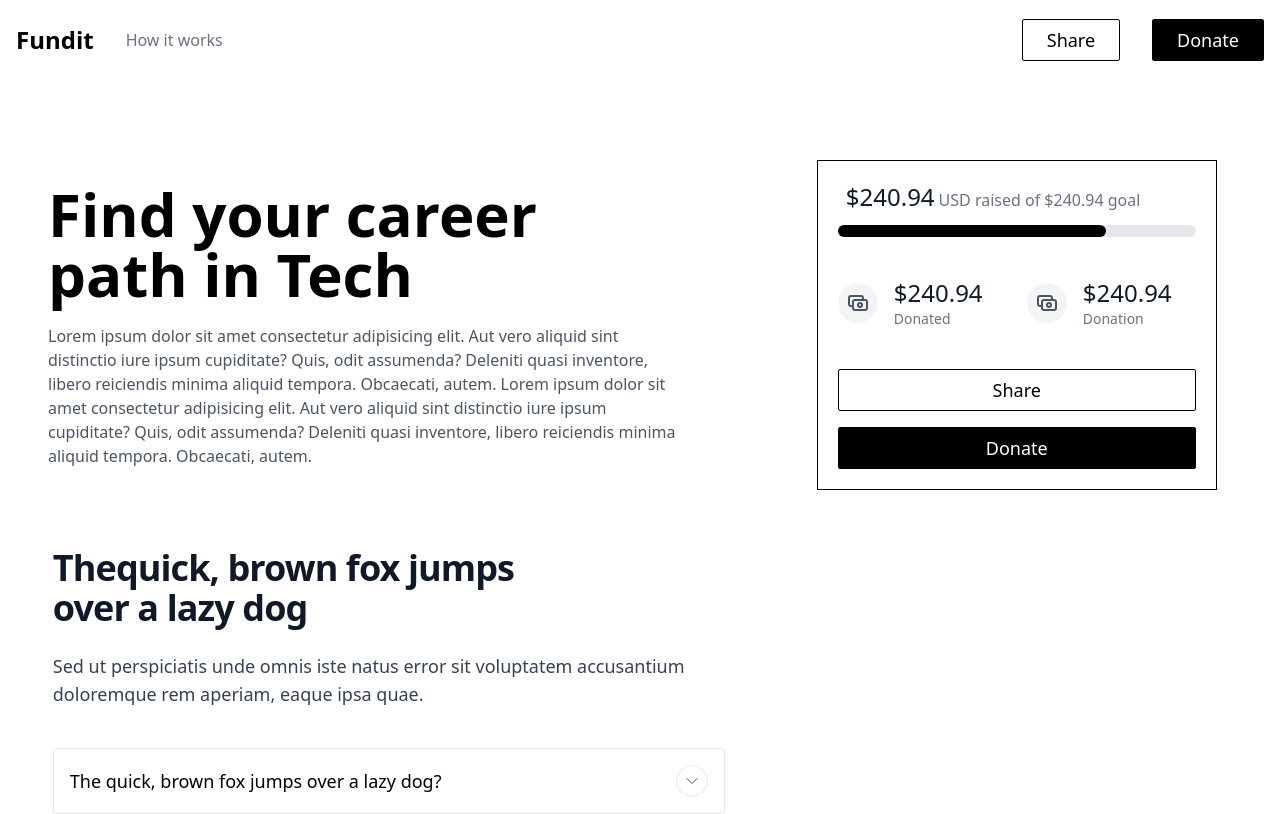
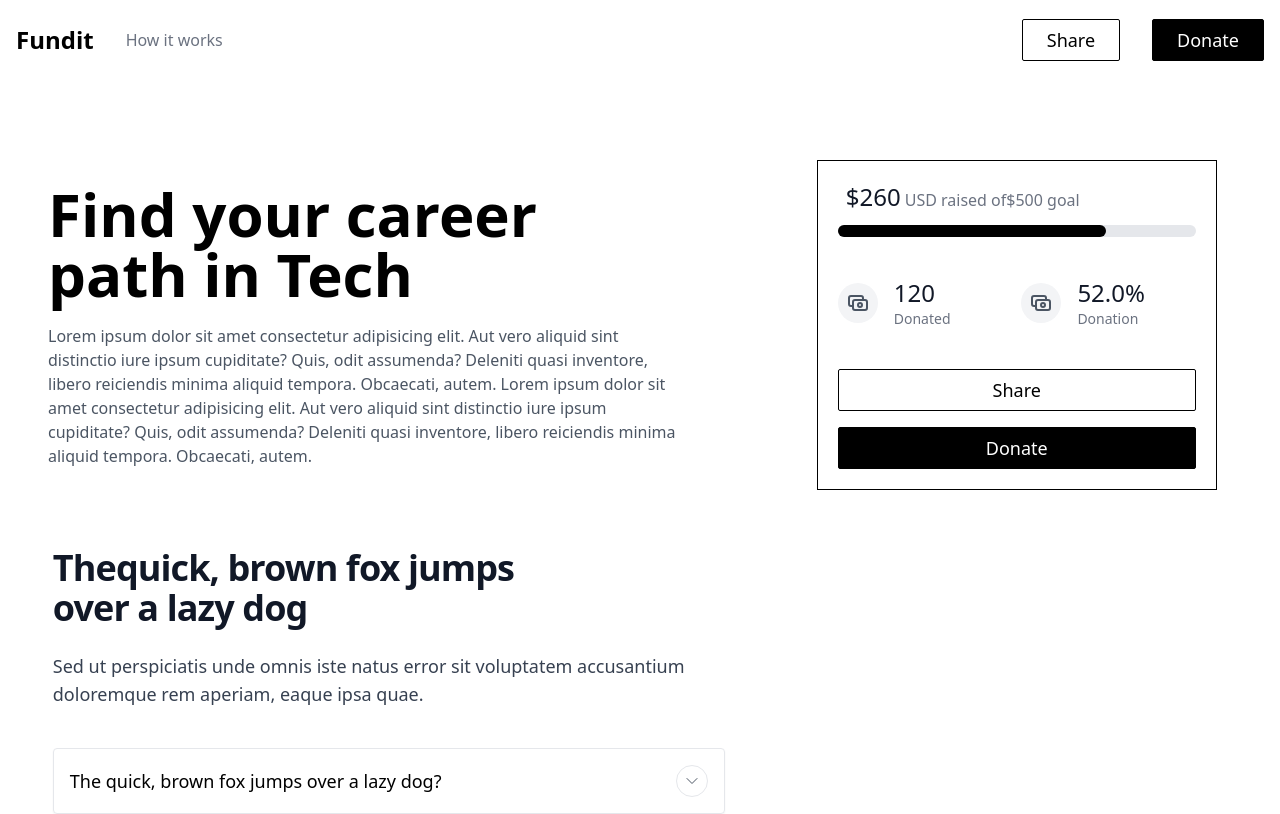
Before and after one commit to Faizol-Shobola/Fundit, a React (Create React App) app: page / in a window 1280 px wide. Shown: the top 814 px of the page. Built offline with nearby package versions, Linux system fonts and the light colour scheme.

Commit message:
Implement progress bar animation

```diff
--- a/src/App.css
+++ b/src/App.css
@@ -0,0 +1,8 @@
+@keyframes progressAnimation {
+    from {
+        width: 0;
+    }
+    to {
+        width: 75%;
+    }
+}
--- a/src/component/Donate.jsx
+++ b/src/component/Donate.jsx
@@ -1,6 +1,11 @@
 import React from 'react'
 
 const Donate = () => {
+
+    const totalGoal = 500;
+    const moneyRealized = 260;
+    const percentageDonated = ((moneyRealized / totalGoal) * 100).toFixed(1);
+
   return (
     <div className="mx-auto w-full md:w-auto px-4">
         <div className="widget border border-black mx-auto w-full lg:max-w-[400px] p-5">
@@ -10,22 +15,31 @@ const Donate = () => {
             </span>
             <span className="flex pb-3">
             <p className="text-2xl font-medium text-gray-900 px-2">
-                $240.94
+                {/* Amount donated so far */}
+                <span>${moneyRealized}</span>
                 <span className="pl-1 text-base text-gray-500">
-                USD raised of $240.94 goal
+                USD raised of
+                {/* Total amount to be raised */}
+                <span>${totalGoal} goal</span>
                 </span>
             </p>
             </span>
+            {/* Progress bar indicating 100% */}
             <span
                 role="progressbar"
                 aria-labelledby="ProgressLabel"
                 aria-valuenow="75"
                 className="block rounded-full bg-gray-200"
             >
+                {/* Progress bar indicating the percentage of money donated so far */}
                 <span
                     className="block h-3 rounded-full bg-black"
-                style={{ width: "75%" }}
-            ></span>
+                    style={{
+                        width: `${percentageDonated}%`,
+                        animation: "progressAnimation 1.5s linear forwards",
+                    }}
+                >
+                </span>
             </span>
         </div>
 
@@ -51,7 +65,8 @@ const Donate = () => {
 
                 <div>
                 <p className="text-2xl font-medium text-gray-900">
-                    $240.94
+                    {/* Total number of people that has donated so far */}
+                    120
                 </p>
                 <p className="text-sm text-gray-500">Donated</p>
                 </div>
@@ -79,7 +94,8 @@ const Donate = () => {
 
                 <div>
                 <p className="text-2xl font-medium text-gray-900">
-                    $240.94
+                    {/* Percentege of donation so far */}
+                    {percentageDonated}%
                 </p>
                 <p className="text-sm text-gray-500">Donation</p>
                 </div>
```
Lines whose indentation alone changed are shown as unchanged.
